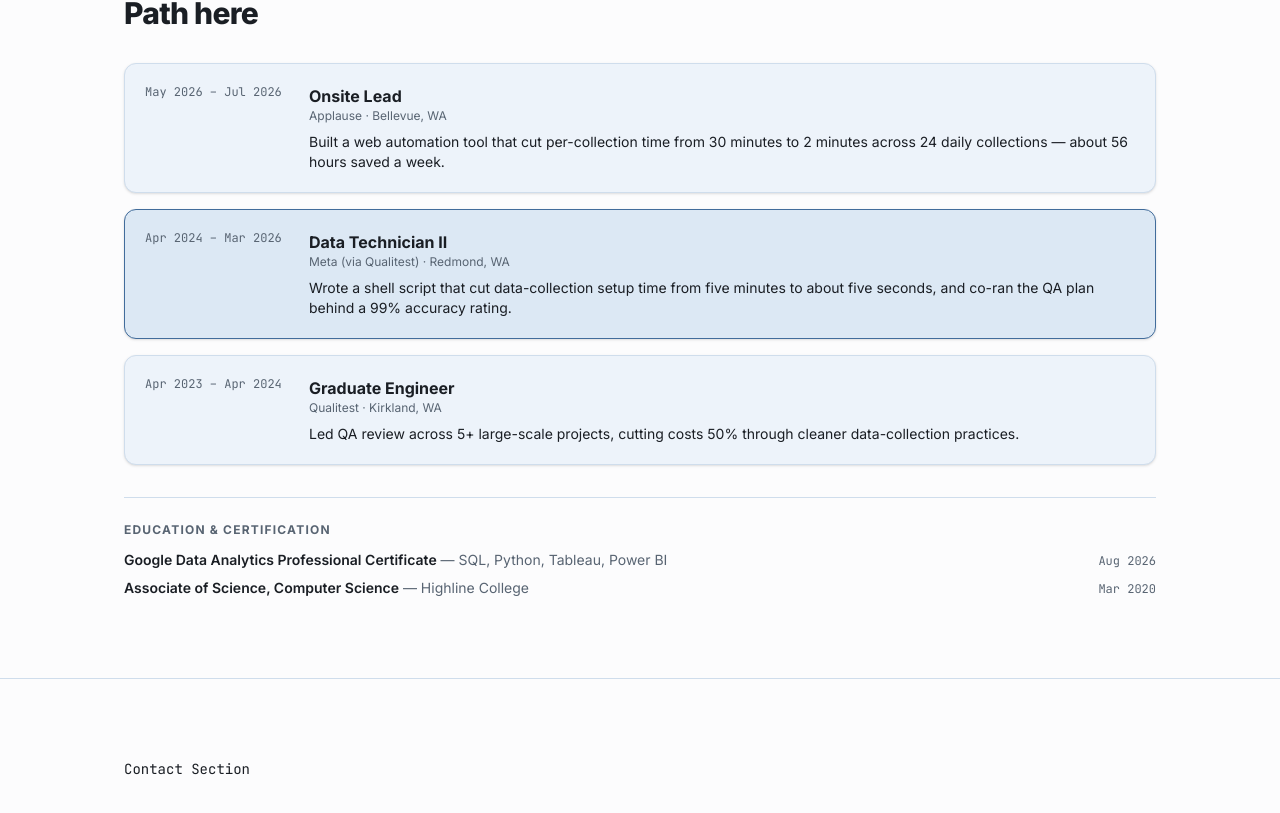
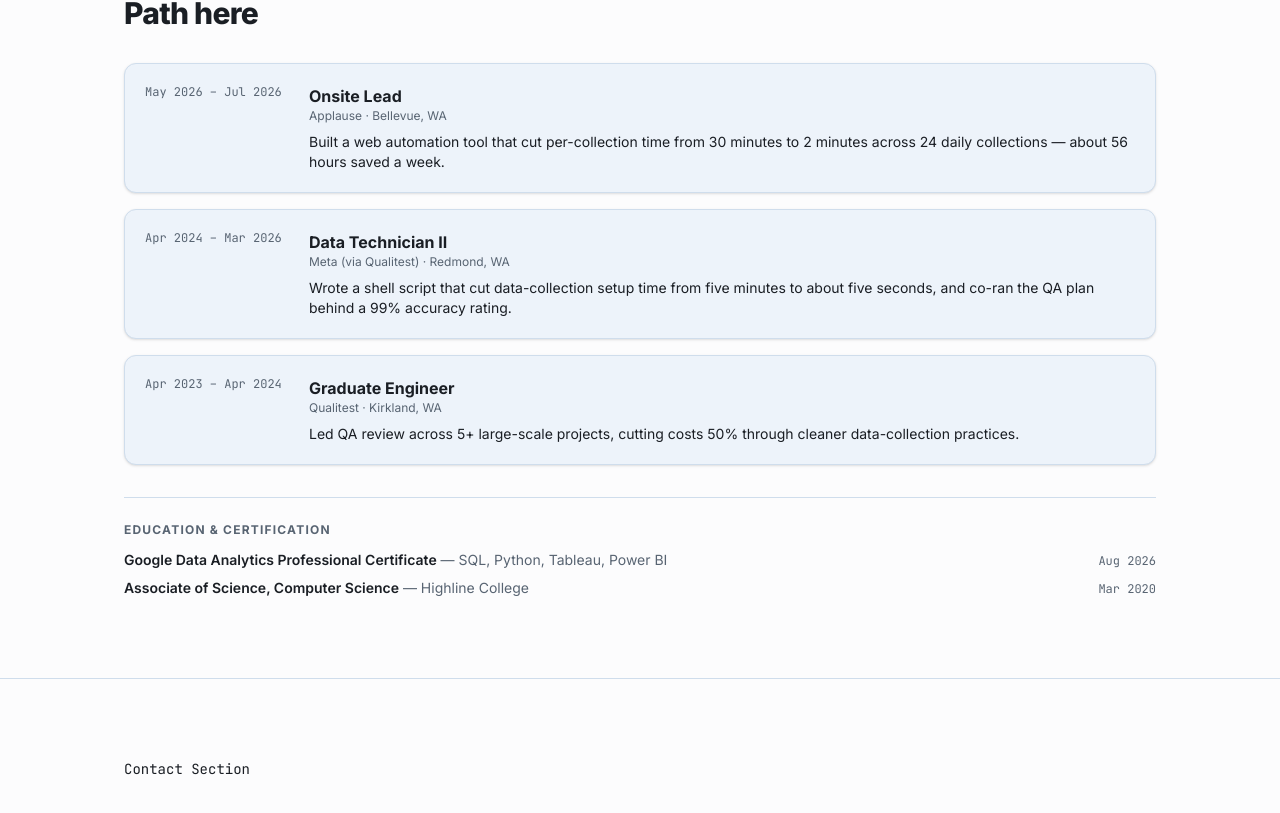
Before and after one commit to SunghunP/joe-portfolio, a React (Vite) app: page / in a window 1280 px wide. Shown: the part 3087-3900 px from the top of the page. Built offline with nearby package versions, Linux system fonts and the light colour scheme.

Commit message:
Highlight experience card border on hover

```diff
--- a/src/components/Experience.jsx
+++ b/src/components/Experience.jsx
@@ -11,7 +11,7 @@ export default function Experience() {
                 {experience.map((job) => (
                     <div
   key={job.role}
-            className={`rounded-xl border p-5 shadow-sm sm:grid sm:grid-cols-[9rem_1fr] sm:gap-5 ${
+  className={`rounded-xl border p-5 shadow-sm transition hover:-translate-y-1.5 hover:border-primary hover:shadow-lg motion-reduce:transform-none motion-reduce:transition-none sm:grid sm:grid-cols-[9rem_1fr] sm:gap-5 ${
     job.featured ? 'border-primary bg-primary-tint' : 'border-border bg-card'
   }`}
 >
--- a/src/data/experience.js
+++ b/src/data/experience.js
@@ -12,7 +12,6 @@ export const experience = [
     period: 'Apr 2024 – Mar 2026',
     description:
       'Wrote a shell script that cut data-collection setup time from five minutes to about five seconds, and co-ran the QA plan behind a 99% accuracy rating.',
-    featured: true,
   },
   {
     role: 'Graduate Engineer',
```
Lines whose indentation alone changed are shown as unchanged.
